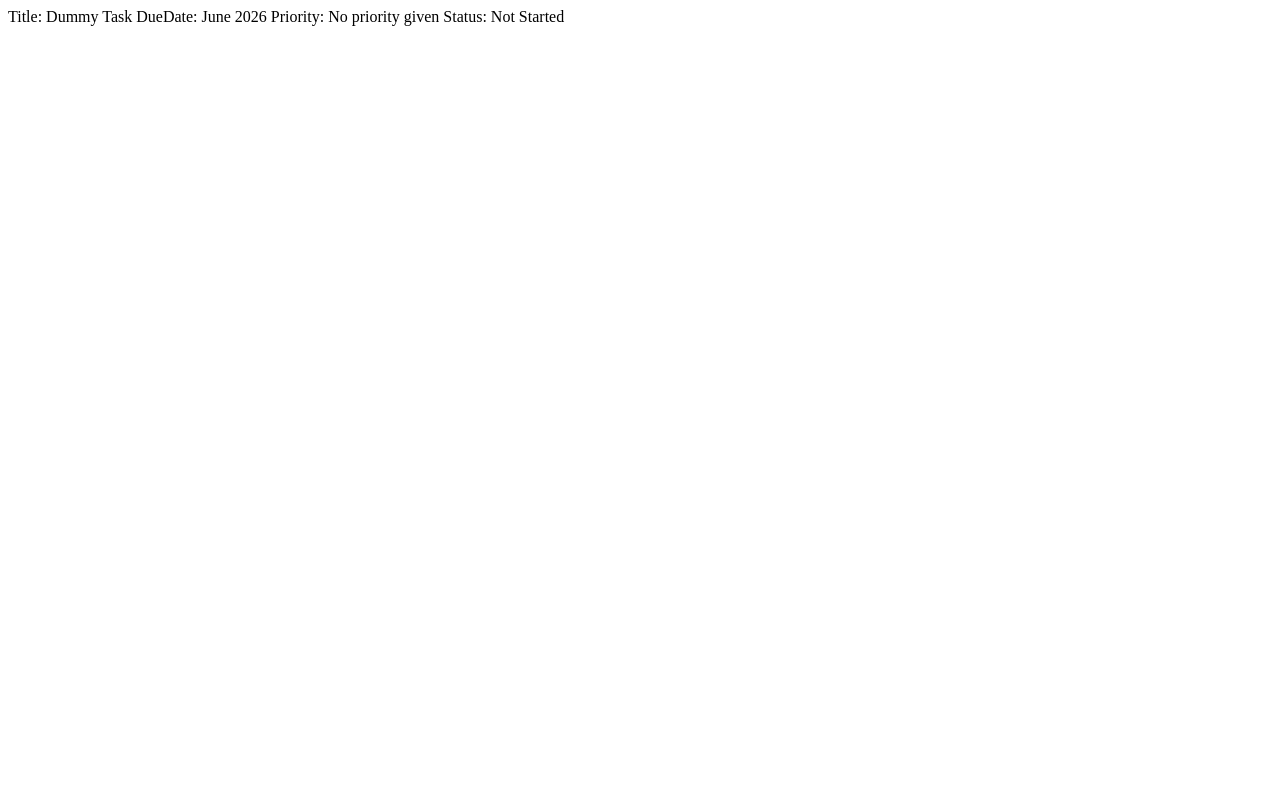
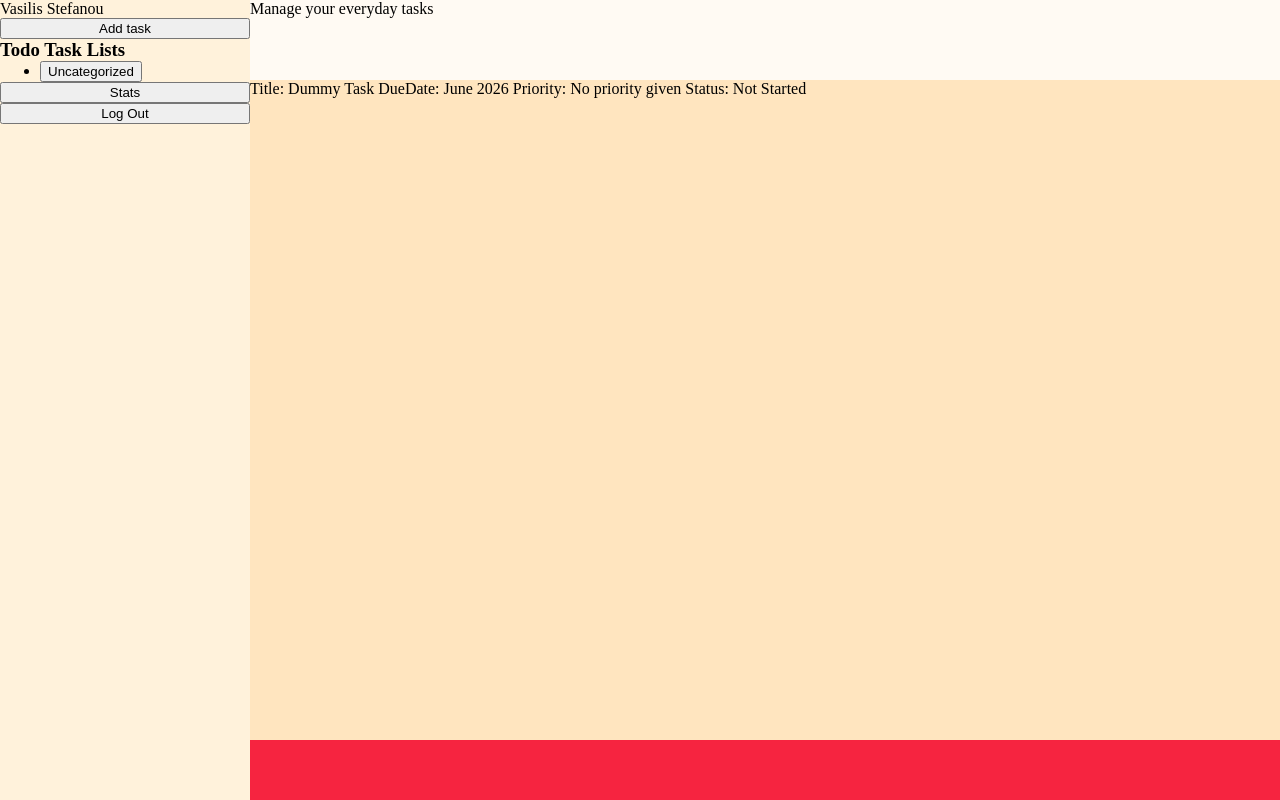
Before and after one commit to vasstefanou-DASC/todo-list-odin, a website built with webpack: page src/template.html in a window 1280 px wide. Built offline with nearby package versions, Linux system fonts and the light colour scheme.

Commit message:
Add initial DOM Layout

```diff
--- a/src/client.js
+++ b/src/client.js
@@ -33,3 +33,5 @@ const client = class {
     }
 
 }
+
+export { client };
--- a/src/dom.js
+++ b/src/dom.js
@@ -1,6 +1,47 @@
 import {task,project,projects} from "./task-project.js";
+import {client} from "./client.js";
 
 const domCreation = {
+    createHeader() {
+        const header = document.querySelector("header");
+        header.textContent = "Manage your everyday tasks";
+    },
+    createAside() {
+        const aside = document.querySelector("aside");
+        const profile = new client("Vasilis","Stefanou","email@email.com");
+        const profileVis = document.createElement("div");
+        profileVis.textContent = `${profile.fullName}`;
+        aside.appendChild(profileVis);
+        const addTaskButton = document.createElement("button");
+        addTaskButton.id = "add-task";
+        addTaskButton.textContent = "Add task";
+        aside.appendChild(addTaskButton);
+        const projectsListContainer = document.createElement("div");
+        const listTitle = document.createElement("h3");
+        listTitle.textContent = "Todo Task Lists";
+        projectsListContainer.appendChild(listTitle);
+        const projectsList = document.createElement("ul");
+        for (const project of projects.projectsArr) {
+            const listItem = document.createElement("li");
+            const listItemButton = document.createElement("button");
+            listItemButton.textContent = `${project.title}`;
+            listItem.appendChild(listItemButton);
+            projectsList.appendChild(listItem);
+        }
+        projectsListContainer.appendChild(projectsList);
+        aside.appendChild(projectsListContainer);
+        const statsLogoutContainer = document.createElement("div");
+        statsLogoutContainer.id = "stats-logout";
+        const statsButton = document.createElement("button");
+        statsButton.id = "stats";
+        statsButton.textContent = "Stats";
+        statsLogoutContainer.appendChild(statsButton);
+        const logoutButton = document.createElement("button");
+        logoutButton.id = "logout";
+        logoutButton.textContent = "Log Out";
+        statsLogoutContainer.appendChild(logoutButton);
+        aside.appendChild(statsLogoutContainer);
+    },
     testing() {
         const main = document.querySelector("main");
         const domTask = document.createElement("div");
--- a/src/index.js
+++ b/src/index.js
@@ -1,5 +1,9 @@
+import "./styles.css"
 import domCreation from "./dom.js";
 
 console.log("Hello");
 console.log(new Date(Date.now()).toDateString());
+
+domCreation.createHeader();
+domCreation.createAside();
 domCreation.testing();
--- /dev/null
+++ b/src/styles.css
@@ -0,0 +1,37 @@
+* {
+    margin: 0;
+    box-sizing: border-box;
+}
+:root {
+    --main-color: #FFFAF3;
+    --color-n2: #fff2DB;
+    --color-n3: #FFE5BF;
+    --color-n4: #F62440;
+}
+body {
+    display:grid;
+    height: 100vh;
+    grid-template: 80px 1fr 60px / 250px 1fr;
+}
+header {
+    background-color: var(--main-color);
+}
+aside {
+    display:flex;
+    flex-direction: column;
+    background-color: var(--color-n2);
+    grid-area: 1/1/4/2;
+}
+main {
+    background-color: var(--color-n3);
+}
+footer {
+    background-color: var(--color-n4);
+}
+
+
+#stats-logout {
+    display:flex;
+    flex-direction: column;
+    justify-self: flex-end;
+}
--- a/src/template.html
+++ b/src/template.html
@@ -6,6 +6,9 @@
     <title>Todo App</title>
 </head>
 <body>
+    <header></header>
+    <aside></aside>
     <main></main>
+    <footer></footer>
 </body>
 </html>
```
Also changed, not shown: src/task-project.js (line endings or trailing spaces).
